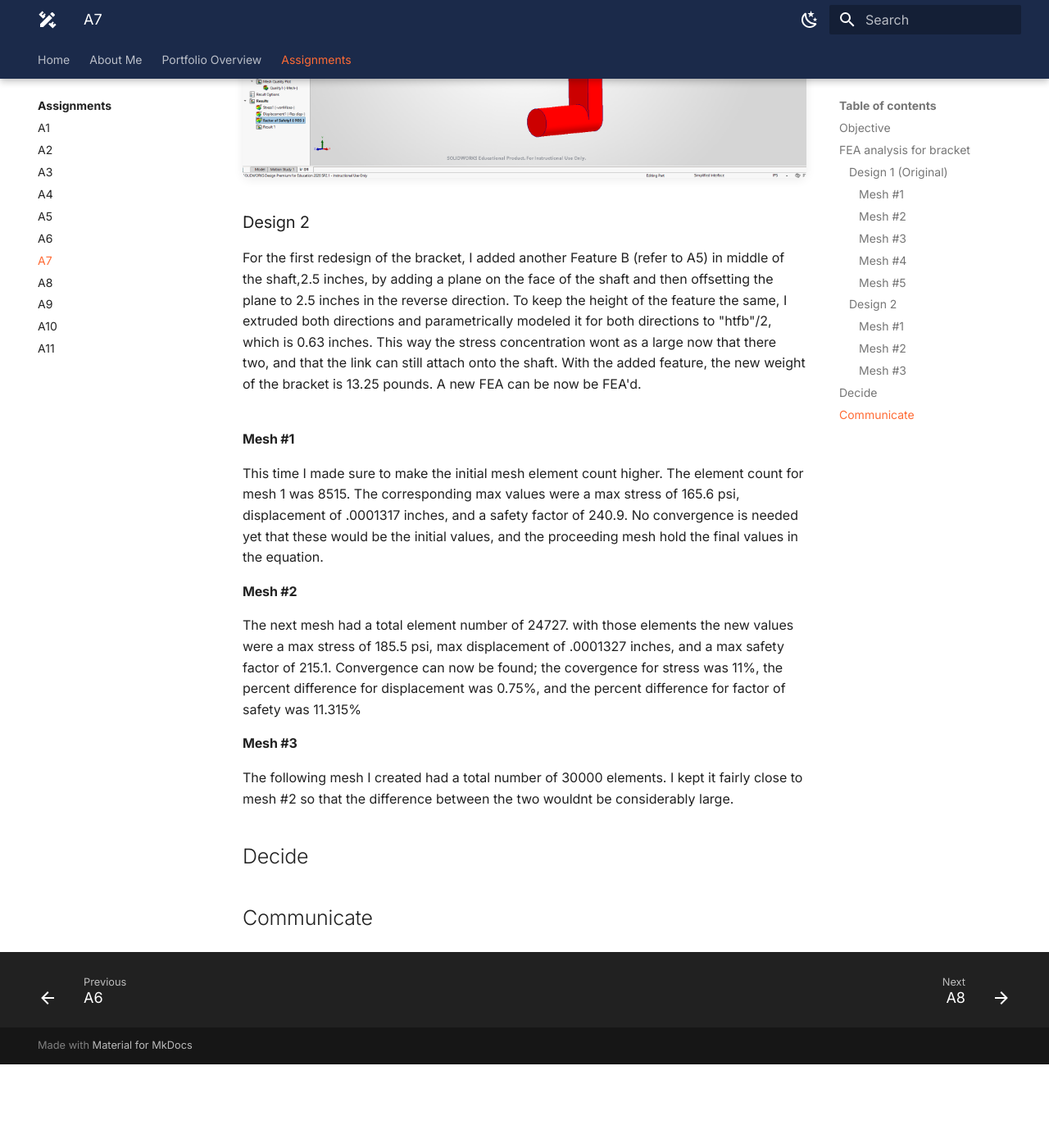
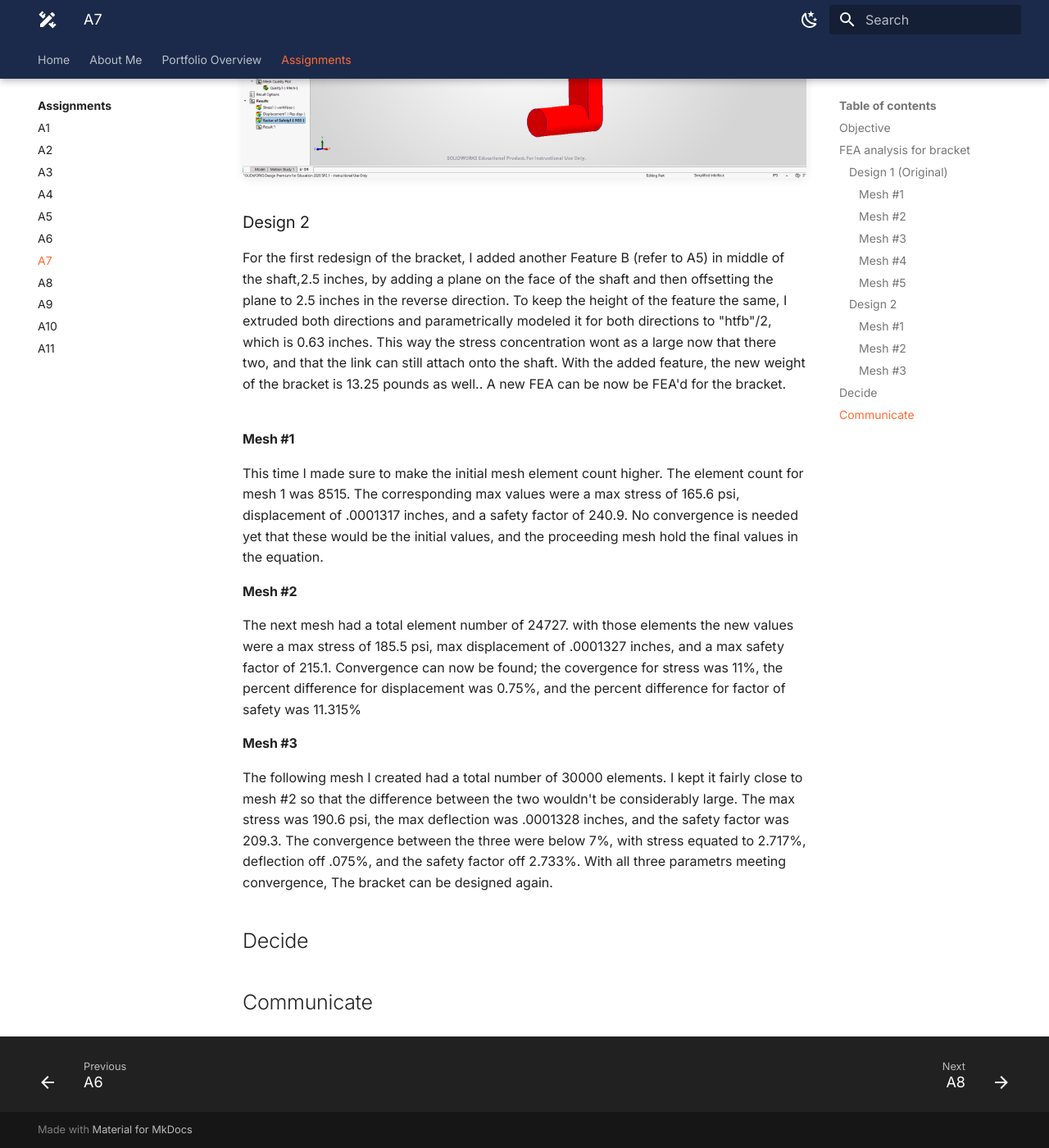
Before and after one commit to ajchiocca/megr2157-portfolio, an MkDocs documentation site: the page built from docs/assignments/A07/index.md, in a window 1280 px wide and 1400 px high, scrolled down 11339 px. Shown: the whole window at 82% size. Built offline with MkDocs 1.6.1 and Material for MkDocs 9.7.7, drawn with Linux system fonts in a browser that asks for light colours; before the commit the page ends 12637 px from its top, so only the background shows below that.

Commit message:
Revise bracket design details and FEA results
Updated the design description for the bracket, including details on the new feature, weight, and FEA results. Improved clarity and corrected grammatical errors throughout the section.

```diff
--- a/docs/assignments/A07/index.md
+++ b/docs/assignments/A07/index.md
@@ -59,7 +59,7 @@ The max amount of total elements is 63038, when shifted to the farthest right, g
 ![A7](D1M5safety.png)
 
 ### Design 2
-For the first redesign of the bracket, I added another Feature B (refer to A5) in middle of the shaft,2.5 inches, by adding a plane on the face of the shaft and then offsetting the plane to 2.5 inches in the reverse direction. To keep the height of the feature the same, I extruded both directions and parametrically modeled it for both directions to "htfb"/2, which is 0.63 inches. This way the stress concentration wont as a large now that there two, and that the link can still attach onto the shaft. With the added feature, the new weight of the bracket is 13.25 pounds. A new FEA can be now be FEA'd.
+For the first redesign of the bracket, I added another Feature B (refer to A5) in middle of the shaft,2.5 inches, by adding a plane on the face of the shaft and then offsetting the plane to 2.5 inches in the reverse direction. To keep the height of the feature the same, I extruded both directions and parametrically modeled it for both directions to "htfb"/2, which is 0.63 inches. This way the stress concentration wont as a large now that there two, and that the link can still attach onto the shaft. With the added feature, the new weight of the bracket is 13.25 pounds as well.. A new FEA can be now be FEA'd for the bracket.
 <br>
 <br>
 
@@ -70,7 +70,7 @@ This time I made sure to make the initial mesh element count higher. The element
 The next mesh had a total element number of 24727. with those elements the new values were a max stress of 185.5 psi, max displacement of .0001327 inches, and a max safety factor of 215.1. Convergence can now be found; the covergence for stress was 11%, the percent difference for displacement was 0.75%, and the percent difference for factor of safety was 11.315%
 
 #### Mesh #3
-The following mesh I created had a total number of 30000 elements. I kept it fairly close to mesh #2 so that the difference between the two wouldnt be considerably large.
+The following mesh I created had a total number of 30000 elements. I kept it fairly close to mesh #2 so that the difference between the two wouldn't be considerably large. The max stress was 190.6 psi, the max deflection was .0001328 inches, and the safety factor was 209.3. The convergence between the three were below 7%, with stress equated to 2.717%, deflection off .075%, and the safety factor off 2.733%. With all three parametrs meeting convergence, The bracket can be designed again.
 ## Decide
 
 
```
